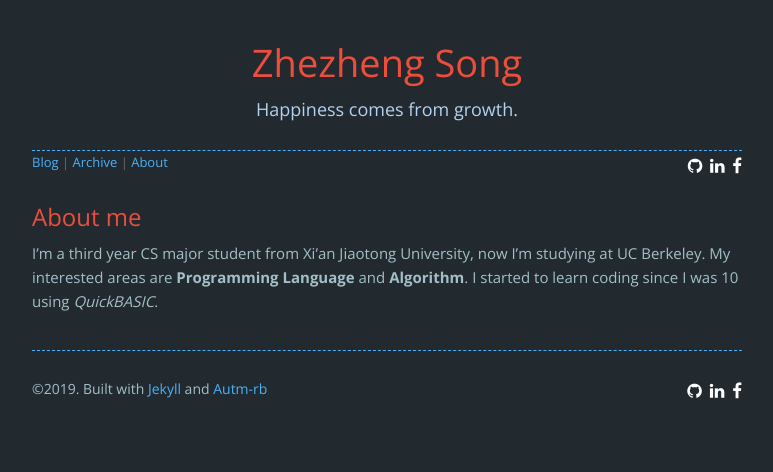
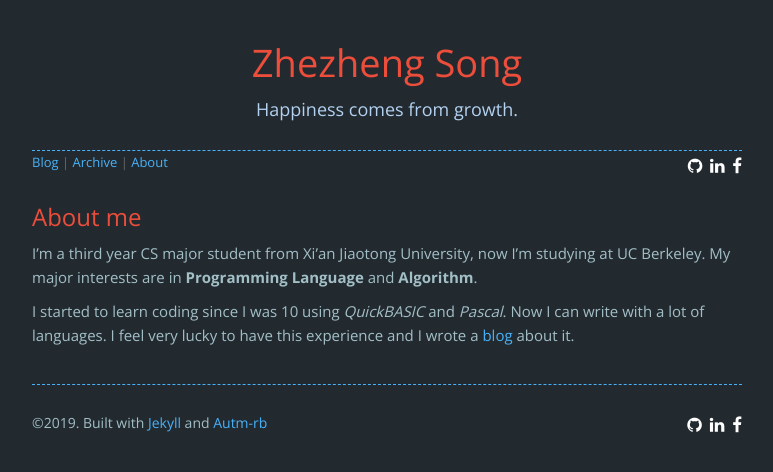
Before and after one commit to zhezhengsong/zhezhengsong.github.io, a Jekyll site: the page built from about.html, in a window 1280 px wide. Shown: the top 472 px of the page, without its empty margins (253-1026 px from the left). Built offline with Jekyll 4.4.1, drawn with Linux system fonts in a browser that asks for light colours; nearby versions of some CDN libraries; comment, search, counter and statistics services are not loaded.

Commit message:
add coding experience

```diff
--- a/_data/about.yml
+++ b/_data/about.yml
@@ -1,5 +1,6 @@
 text: |
 
   I'm a third year CS major student from Xi'an Jiaotong University, now I'm studying at UC Berkeley.
-  My interested areas are **Programming Language** and **Algorithm**.
-  I started to learn coding since I was 10 using *QuickBASIC*.
+  My major interests are in **Programming Language** and **Algorithm**.
+
+  I started to learn coding since I was 10 using *QuickBASIC* and *Pascal*. Now I can write with a lot of languages. I feel very lucky to have this experience and I wrote a [blog](https://zhezhengsong.github.io/posts/my-coding-experience) about it.
--- a/_posts/2019-11-30-my-coding-experience.md
+++ b/_posts/2019-11-30-my-coding-experience.md
@@ -1,6 +1,4 @@
 ---
-title: "My coding experience"
+title: "My coding experience: Programming Contest and Growth"
 tags: [experience]
 ---
-
-This article may be updated in the furture.
```
Also changed, not shown: _posts/markdown-demo.md (renamed from _posts/2017-02-01-markdown-demo.md).
